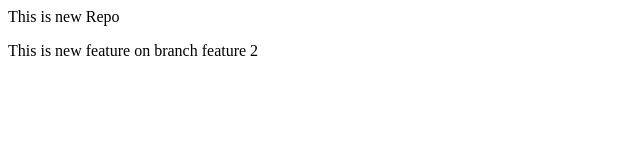
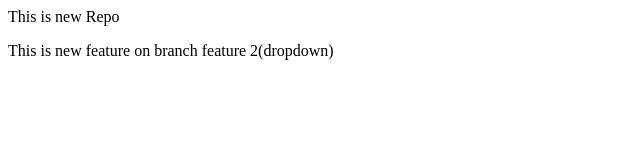
Before and after one commit to MubasherKhan16/LocalRepo, a plain HTML site: page index.html in a window 1280 px wide. Shown: the full height of the page, 0-640 px from the left. Drawn offline with Linux system fonts and the light colour scheme.

```diff
--- a/index.html
+++ b/index.html
@@ -1,2 +1,2 @@
 <p>This is new Repo</p>
-<p> This is new feature on branch feature 2</p>
+<p> This is new feature on branch feature 2(dropdown)</p>
```
